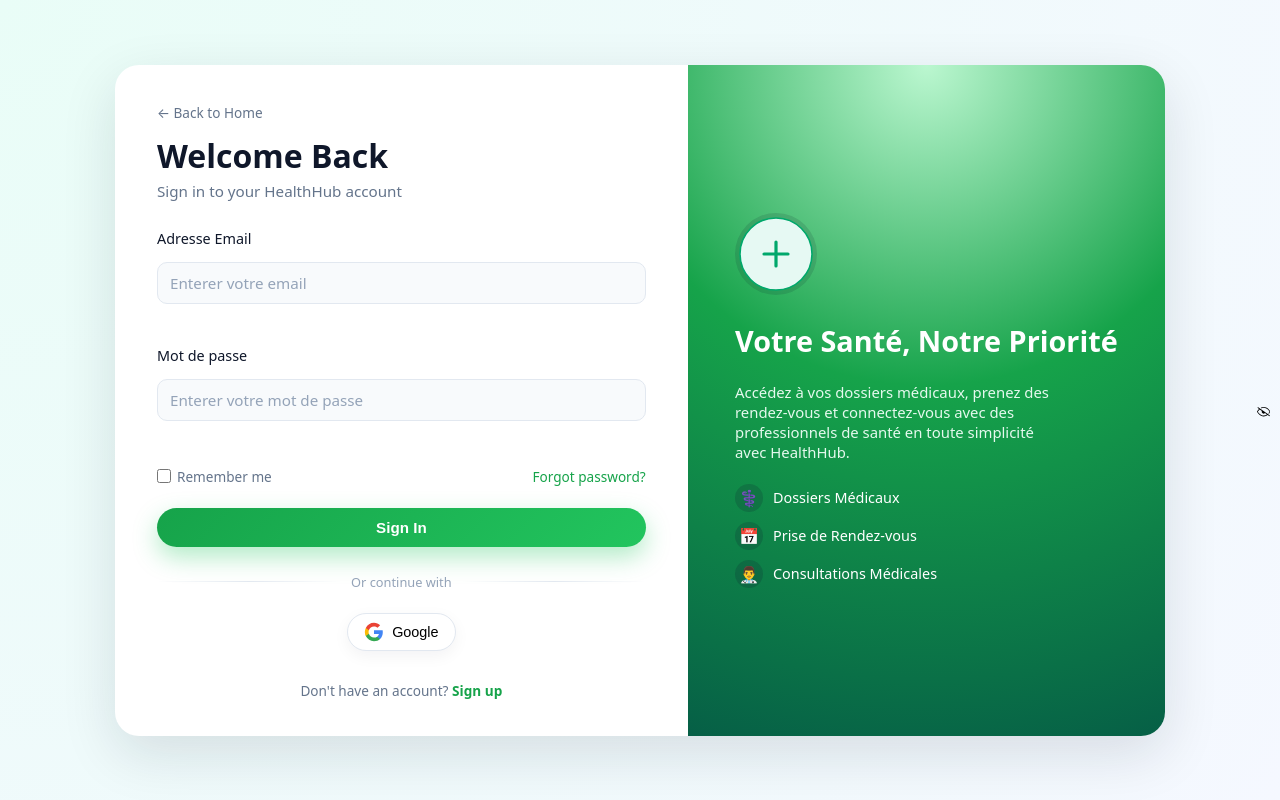
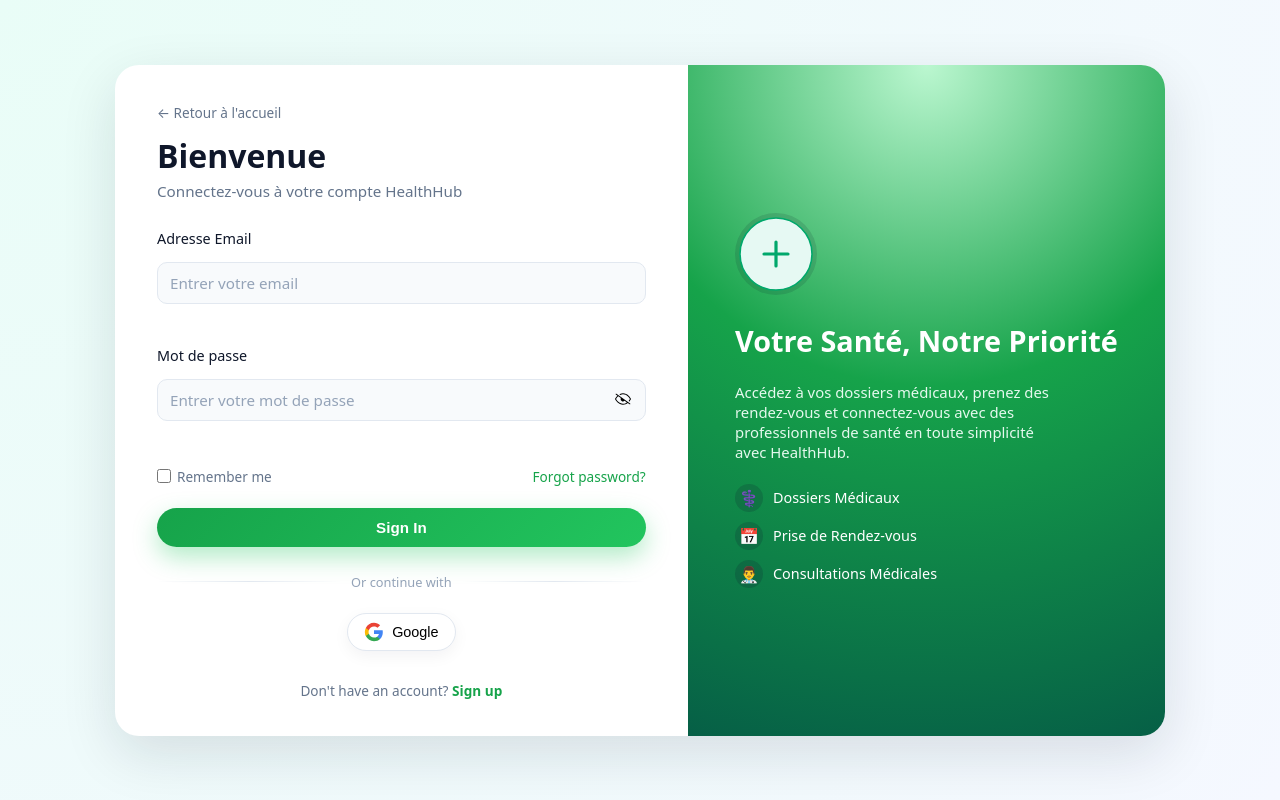
Before and after one commit to cheikhi51/HealthHub_Frontend, a React (Vite) app: page /login in a window 1280 px wide. Built offline with nearby package versions, Linux system fonts and the light colour scheme.

Commit message:
some changes made in the authentication files

```diff
--- a/src/App.css
+++ b/src/App.css
@@ -417,7 +417,7 @@
 }
 
 /* Responsive */
-@media (max-width: 768px) {
+@media (max-width: 960px) {
     .nav-menu {
     font-size: 20px;
     position: fixed;
@@ -972,6 +972,7 @@
 
 .form-group {
     margin-bottom: 1.5rem;
+    position: relative;
 }
 
 .form-group label {
@@ -1011,6 +1012,17 @@
 .form-group textarea {
     resize: vertical;
     min-height: 120px;
+}
+
+.show-password {
+    position: absolute;
+    bottom: 10px;
+    right: 15px;
+    border: none;
+    cursor: pointer;
+    background-color: transparent;
+    font-size: 1rem;
+    user-select: none;
 }
 
 .submit-button {
--- a/src/Components/Login.jsx
+++ b/src/Components/Login.jsx
@@ -56,10 +56,10 @@
                 <div className="login-form-section">
                     <div className="login-header">
                         <Link to="/" className="back-home">
-                            ← Back to Home
+                            ← Retour à l'accueil
                         </Link>
-                        <h1>Welcome Back</h1>
-                        <p>Sign in to your HealthHub account</p>
+                        <h1>Bienvenue</h1>
+                        <p>Connectez-vous à votre compte HealthHub</p>
                     </div>
 
                     <form className="login-form" onSubmit={handleSubmit}>
@@ -71,7 +71,7 @@
                                 name="email"
                                 value={formData.email}
                                 onChange={handleChange}
-                                placeholder="Enterer votre email"
+                                placeholder="Entrer votre email"
                                 required
                             />
                         </div>
@@ -84,20 +84,12 @@
                                 name="motDePasse"
                                 value={formData.motDePasse}
                                 onChange={handleChange}
-                                placeholder="Enterer votre mot de passe"
+                                placeholder="Entrer votre mot de passe"
                                 required
                             />
                             <button type="button"
                             onClick={handleShowPassword}
-                            style={{
-                                position: "absolute",
-                                right: "10px",
-                                top: "50%",
-                                transform: "translateY(5px)",
-                                background: "none",
-                                border: "none",
-                                cursor: "pointer"
-                                }}>
+                            className='show-password'>
                             {showPassword ?
                                 (<span style={{color:"black"}}><GoEye/></span>)
                                 :
--- a/src/Components/Signup.jsx
+++ b/src/Components/Signup.jsx
@@ -49,7 +49,7 @@
                 <div className="signup-form-section">
                     <div className="signup-header">
                         <Link to="/" className="back-home">
-                            ← Back to Home
+                            ← Retour à l'accueil
                         </Link>
                         <h1>Bienvenue sur HealthHub</h1>
                         <p>Créez votre compte et prenez le contrôle de votre parcours de santé</p>
@@ -77,7 +77,7 @@
                                     name="prenom"
                                     value={formData.prenom}
                                     onChange={handleChange}
-                                    placeholder="Enterer votre prénom "
+                                    placeholder="Entrer votre prénom "
                                     required
                                 />
                             </div>
@@ -92,7 +92,7 @@
                                 name="email"
                                 value={formData.email}
                                 onChange={handleChange}
-                                placeholder="Enterer votre email"
+                                placeholder="Entrer votre email"
                                 required
                             />
                         </div>
@@ -104,7 +104,7 @@
                                     name="telephone"
                                     value={formData.telephone}
                                     onChange={handleChange}
-                                    placeholder="+212 (5) 000-0000"
+                                    placeholder="+212 (6) 000-0000"
                                 />
                             </div>
                             </div>
@@ -134,15 +134,7 @@
                             />
                             <button type="button"
                             onClick={handleShowPassword}
-                            style={{
-                                position: "absolute",
-                                right: "10px",
-                                top: "50%",
-                                transform: "translateY(-50%)",
-                                background: "none",
-                                border: "none",
-                                cursor: "pointer"
-                                }}>
+                            className='show-password'>
                             {showPassword ?
                                 (<span style={{color:"black"}}><GoEye/></span>)
                                 :
```
